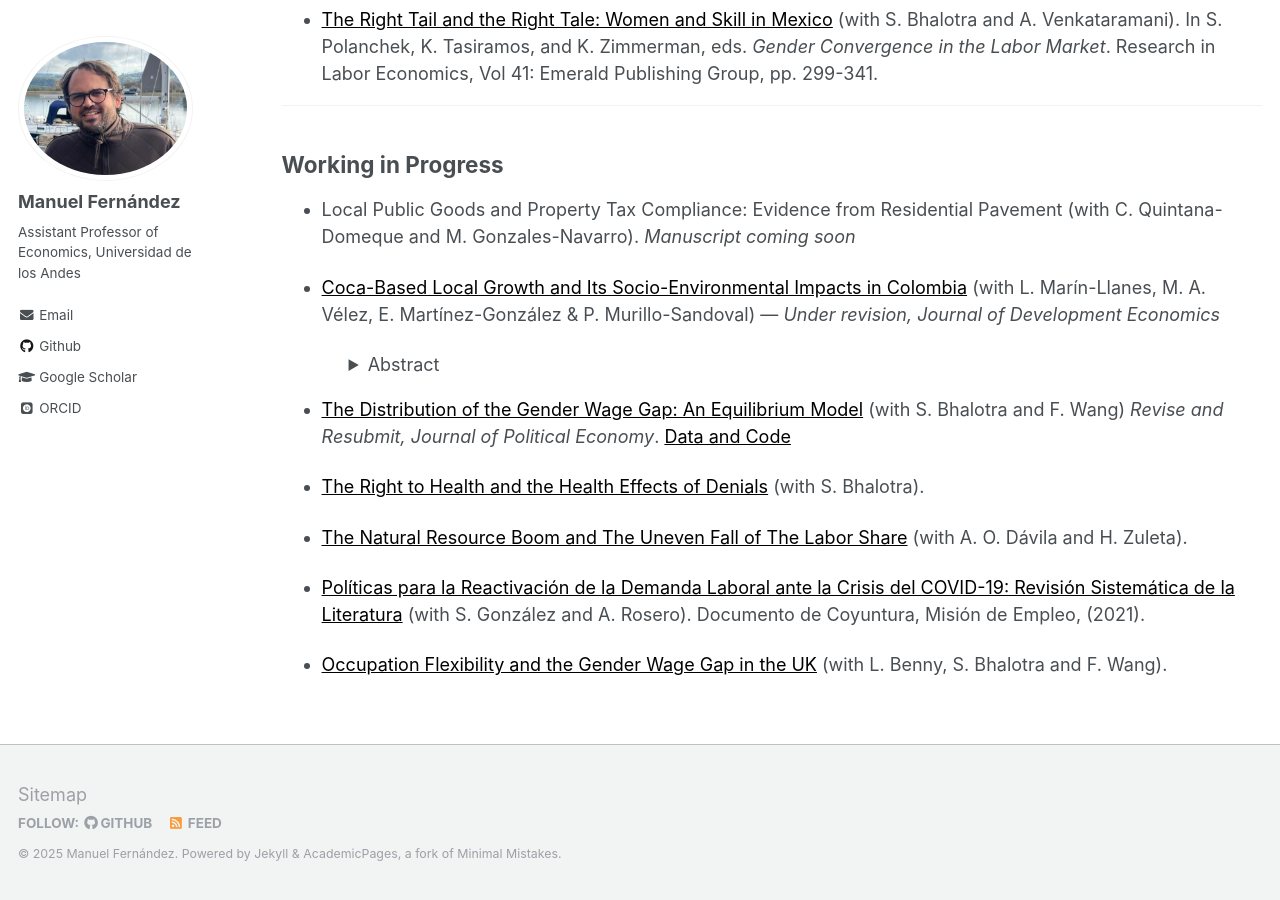
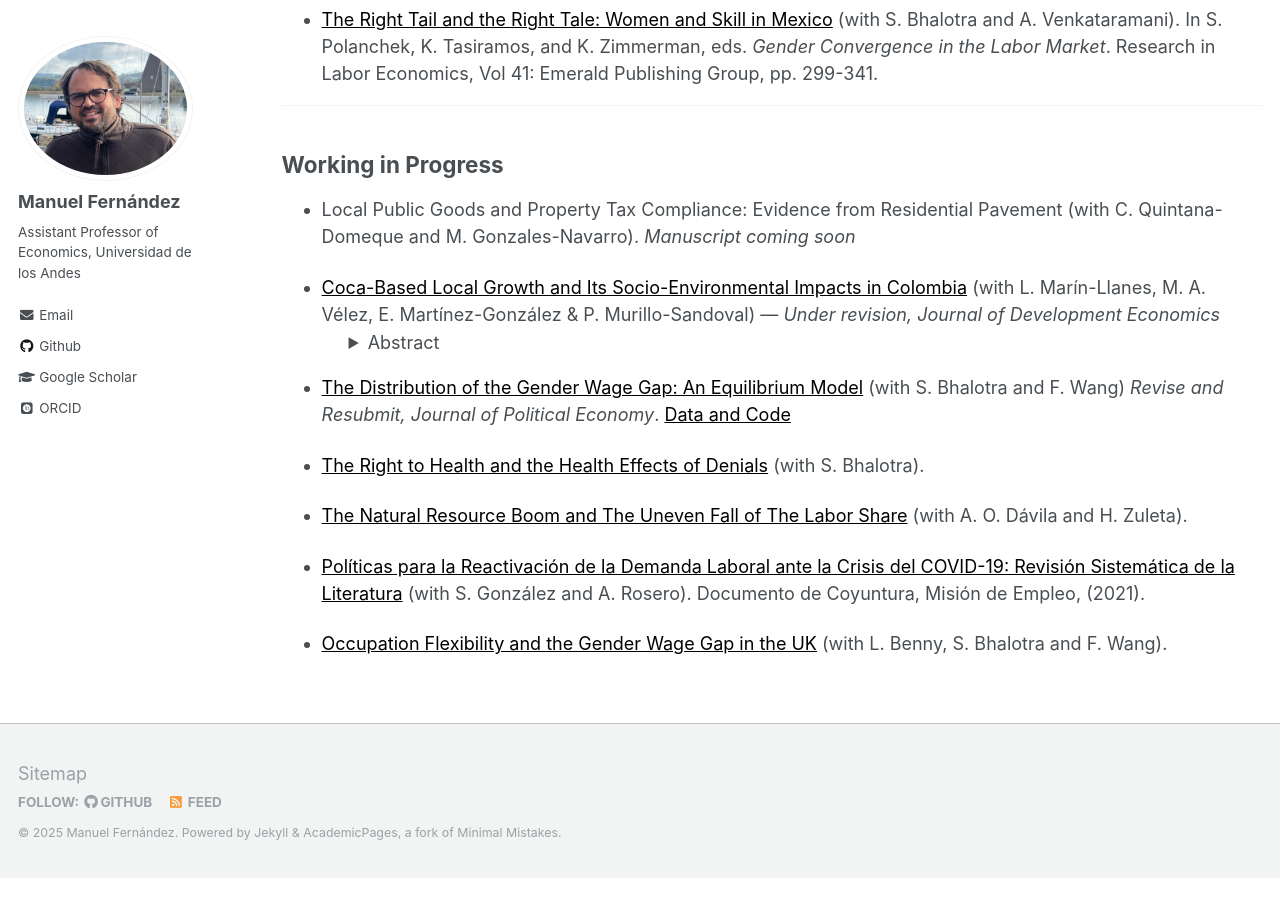
Before and after one commit to man-fern/man-fern.github.io, a Jekyll site: the page built from _pages/research.md, in a window 1280 px wide and 900 px high, scrolled down 1006 px. Built offline with Jekyll 4.4.1, drawn with Linux system fonts in a browser that asks for light colours; some web fonts are replaced; after the commit the page ends 1884 px from its top, so only the background shows below that.

Commit message:
Abstract

```diff
--- a/_pages/research.md
+++ b/_pages/research.md
@@ -35,12 +35,12 @@ redirect_from:
 
 * [Coca-Based Local Growth and Its Socio-Environmental Impacts in Colombia](/files/Marin-Fernandez-Velez-Martinez-Murillo-coca-based-local-growth-2025.pdf){:style="color:black;text-decoration:underline"} (with L. Marín-Llanes, M. A. Vélez, E. Martínez-González & P. Murillo-Sandoval) — *Under revision, Journal of Development Economics*{: style="margin-bottom: 0.2em;"}
 
-    <details style="display:inline-block;margin-left:1.5rem;margin-top:-1.2em;">
-      <summary>Abstract</summary>
-      <blockquote>
-        <p><strong>Abstract:</strong> …</p>
-      </blockquote>
-    </details>
+  <details style="display:block;margin-left:1.5rem;margin-top:-1.2em;">
+    <summary>Abstract</summary>
+    <blockquote>
+      <p><strong>Abstract:</strong> …</p>
+    </blockquote>
+  </details>
 
 * [The Distribution of the Gender Wage Gap: An Equilibrium Model](/files/Bhalotra-Fernandez-Wang-FLFP-eq-model.pdf){: style="color:black; text-decoration: underline;"} (with S. Bhalotra and F. Wang) *Revise and Resubmit, Journal of Political Economy*. [Data and Code](https://fanwangecon.github.io/PrjLabEquiBFW/){: style="color:black; text-decoration: underline;"}
 
```
